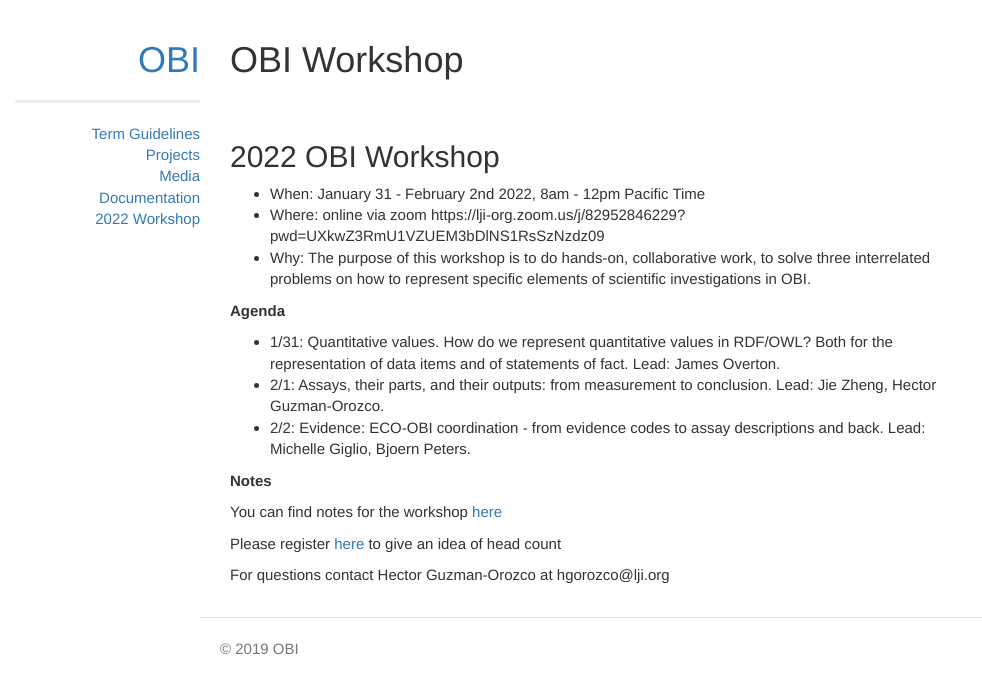
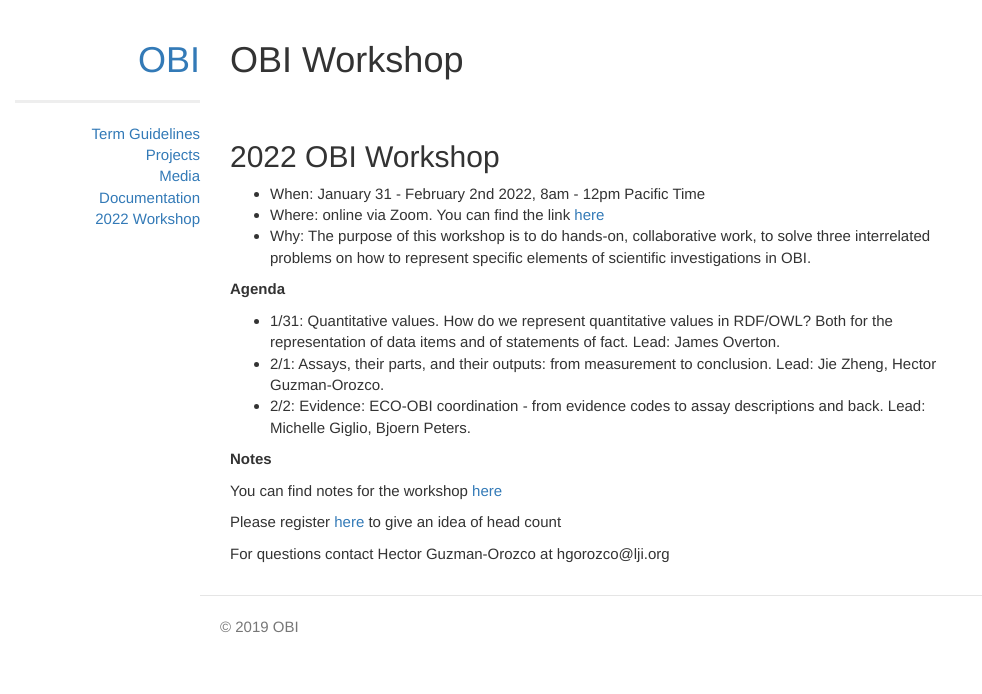
Before and after one commit to obi-ontology/obi-ontology.org, a Jekyll site: the page built from workshop.md, in a window 1280 px wide. Shown: the top 694 px of the page, without its empty margins (0-982 px from the left). Built offline with Jekyll 4.4.1, drawn with Linux system fonts in a browser that asks for light colours.

Commit message:
fix zoom hyperlink

```diff
--- a/workshop.md
+++ b/workshop.md
@@ -8,7 +8,7 @@ permalink: /2022-Workshop/
 ## 2022 OBI Workshop
 
 - When: January 31 - February 2nd 2022, 8am - 12pm Pacific Time
-- Where: online via zoom https://lji-org.zoom.us/j/82952846229?pwd=UXkwZ3RmU1VZUEM3bDlNS1RsSzNzdz09
+- Where: online via Zoom. You can find the link [here](https://lji-org.zoom.us/j/82952846229?pwd=UXkwZ3RmU1VZUEM3bDlNS1RsSzNzdz09)
 - Why: The purpose of this workshop is to do hands-on, collaborative work, to solve three interrelated problems on how to represent specific elements of scientific investigations in OBI.
 
 **Agenda**
```
